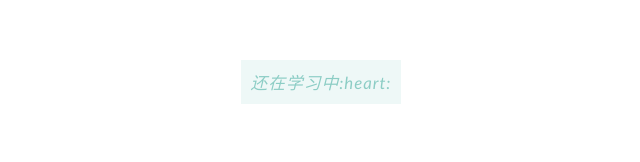
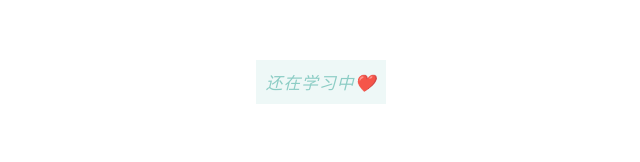
Before and after one commit to lhh2000/lhh2000.github.io, a plain HTML site: page index.html in a window 1280 px wide. Shown: the part 290-452 px from the top of the page, without its empty margins (319-959 px from the left). Drawn offline with Linux system fonts and the light colour scheme.

Commit message:
测试emoji

```diff
--- a/index.html
+++ b/index.html
@@ -40,7 +40,7 @@
 
 	<div id="spotlight" class="animated fadeIn">
 		<div id="home-center">
-			<p id="home-subtitle"><a href="https://lhh2000.github.io//posts">还在学习中:heart:</a></p>
+			<p id="home-subtitle"><a href="https://lhh2000.github.io//posts">还在学习中❤️</a></p>
 		</div>
 		<div id="home-footer">
 			<p>
```
